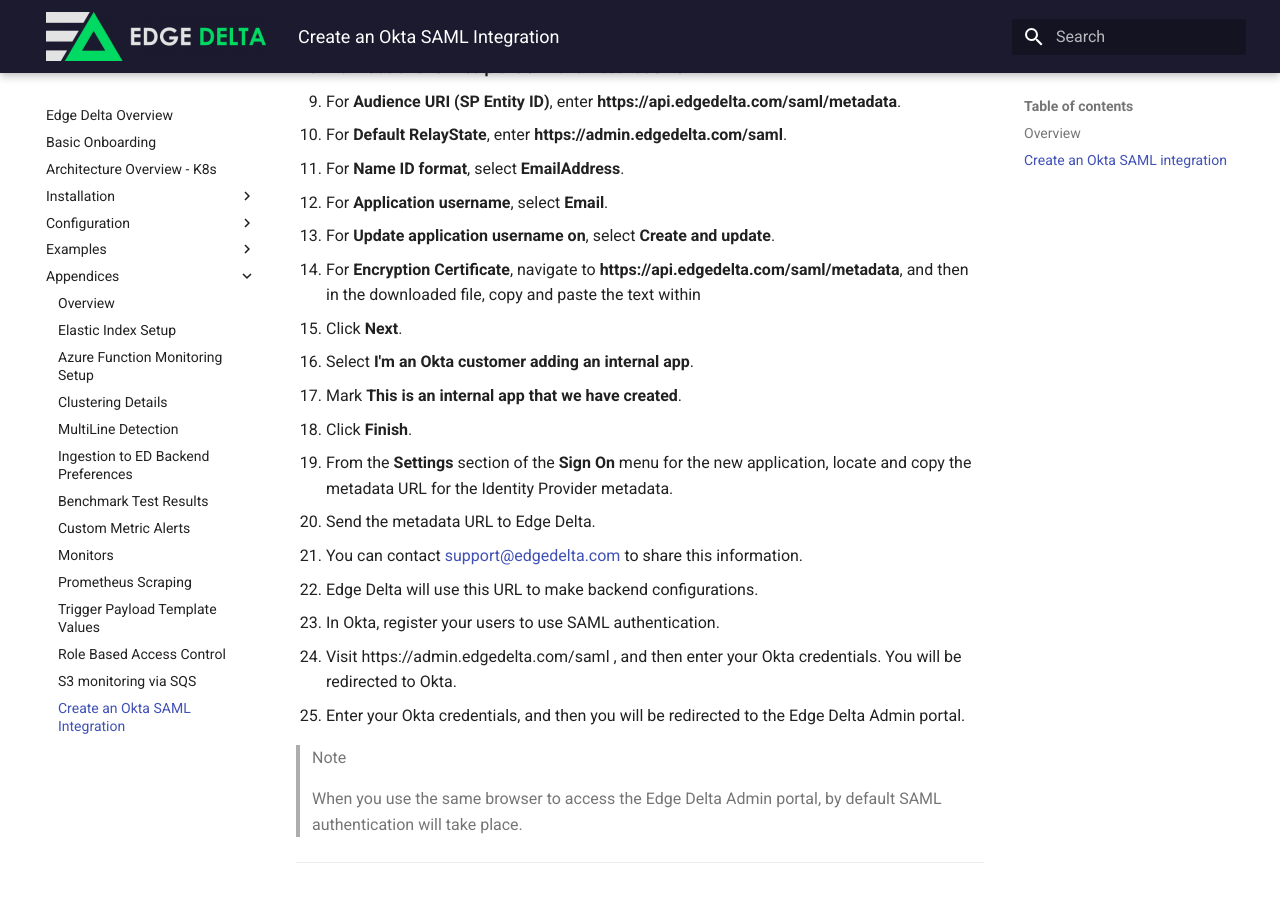
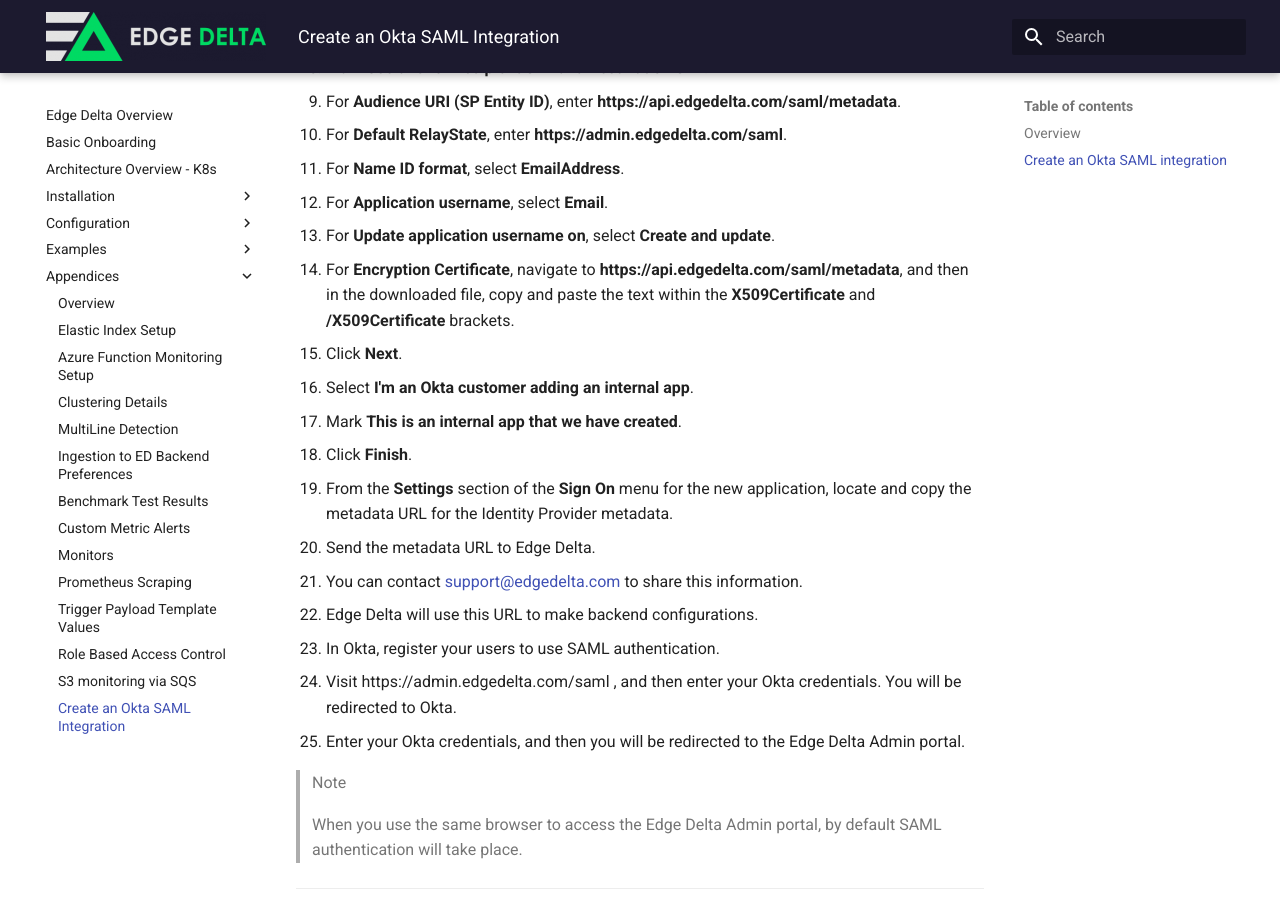
Before and after one commit to edgedelta/docs, an MkDocs documentation site: the page built from docs/appendices/okta-saml.md, in a window 1280 px wide and 900 px high, scrolled down 687 px. Built offline with MkDocs 1.6.1 and Material for MkDocs 9.7.7, drawn with Linux system fonts in a browser that asks for light colours.

Commit message:
Update okta-saml.md

```diff
--- a/docs/appendices/okta-saml.md
+++ b/docs/appendices/okta-saml.md
@@ -30,7 +30,7 @@ You can use this document to learn how to set up an Okta SAML integration with E
   - For **Name ID format**, select **EmailAddress**.
   - For **Application username**, select **Email**.
   - For **Update application username on**, select **Create and update**.
-  - For **Encryption Certificate**, navigate to **https://api.edgedelta.com/saml/metadata**, and then in the downloaded file, copy and paste the text within <X509Certificate></X509Certificate>
+  - For **Encryption Certificate**, navigate to **https://api.edgedelta.com/saml/metadata**, and then in the downloaded file, copy and paste the text within the **X509Certificate** and **/X509Certificate** brackets.
 7. Click **Next**.
 8. Select **I'm an Okta customer adding an internal app**.
 9. Mark **This is an internal app that we have created**.
```
